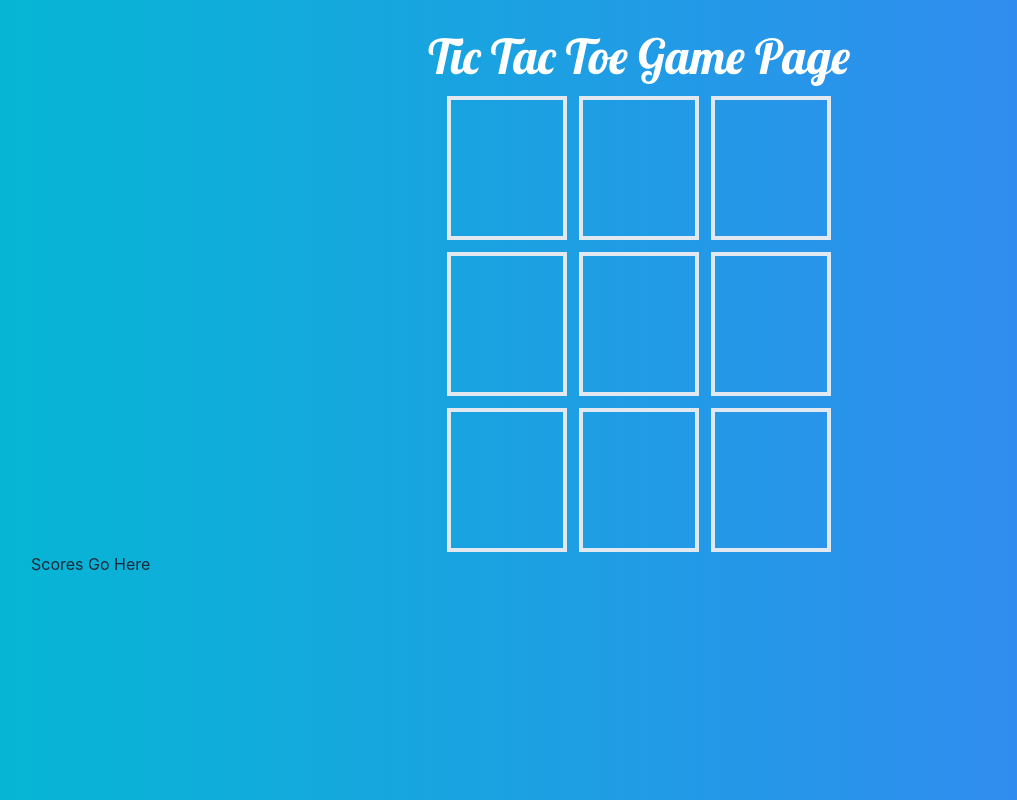
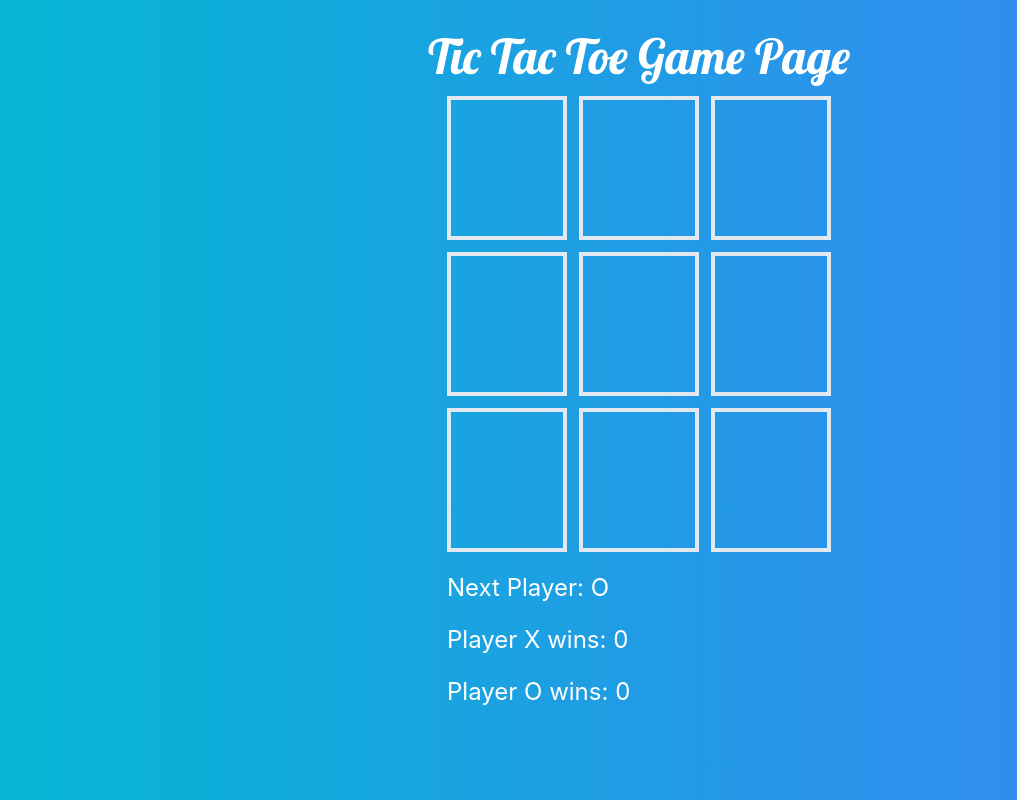
Before and after one commit to leobewater/youtube-react-typescript-tic-tac-toe, a React (Vite) app: page / in a window 1280 px wide. Shown: the whole page, without its empty margins (1-1018 px from the left). Built offline with nearby package versions, Linux system fonts and the light colour scheme.

Commit message:
save scores to local storage

```diff
--- a/src/Game.tsx
+++ b/src/Game.tsx
@@ -1,8 +1,12 @@
 import { useEffect, useState } from 'react'
 import Square from './Square';
 
+type Scores = {
+  [key: string]: number
+}
+
 const INITIAL_GAME_STATE = ["", "", "", "", "", "", "", "", ""];
-const INITIAL_SCORES = { X: 0, O: 0 }
+const INITIAL_SCORES: Scores = { X: 0, O: 0 }
 const WINNING_COMBOS = [
   [0, 1, 2],
   [3, 4, 5],
@@ -16,8 +20,16 @@
 
 function Game() {
   const [gameState, setGameState] = useState(INITIAL_GAME_STATE)
-  const [currentPlayer, setCurrentPlayer] = useState('X')
+  const [currentPlayer, setCurrentPlayer] = useState('X') // X | O
   const [scores, setScores] = useState(INITIAL_SCORES)
+
+  // get saved score from localstorage
+  useEffect(() => {
+    const storedScores = localStorage.getItem('scores')
+    if (storedScores) {
+      setScores(JSON.parse(storedScores))
+    }
+  }, [])
 
   // similar to vue calculate
   // every time gameState changes, check for winner and change player
@@ -29,6 +41,14 @@
 
   const handleWin = () => {
     window.alert(`Congrats player ${currentPlayer}! You are the winner!`)
+
+    // set player's score
+    const newScores = { ...scores }
+    newScores[currentPlayer] = scores[currentPlayer] + 1
+    setScores(newScores)
+
+    // save scores to localstorage
+    localStorage.setItem('scores', JSON.stringify(newScores))
 
     resetboard()
   }
@@ -108,7 +128,11 @@
             <Square key={index} onClick={handleCellClick} {...{ index, player }} />
           ))}
         </div>
-        <div>Scores Go Here</div>
+        <div className='mx-auto w-96 text-2xl text-serif'>
+          <p className='text-white mt-5'>Next Player: <span>{currentPlayer}</span></p>
+          <p className='text-white mt-5'>Player X wins: <span>{scores['X']}</span></p>
+          <p className='text-white mt-5'>Player O wins: <span>{scores['O']}</span></p>
+        </div>
       </div>
     </div>
   )
--- a/src/index.css
+++ b/src/index.css
@@ -1,6 +1,10 @@
 @tailwind base;
 @tailwind components;
 @tailwind utilities;
+
+html {
+  height: 100%;
+}
 
 body {
   margin: 0;
```
